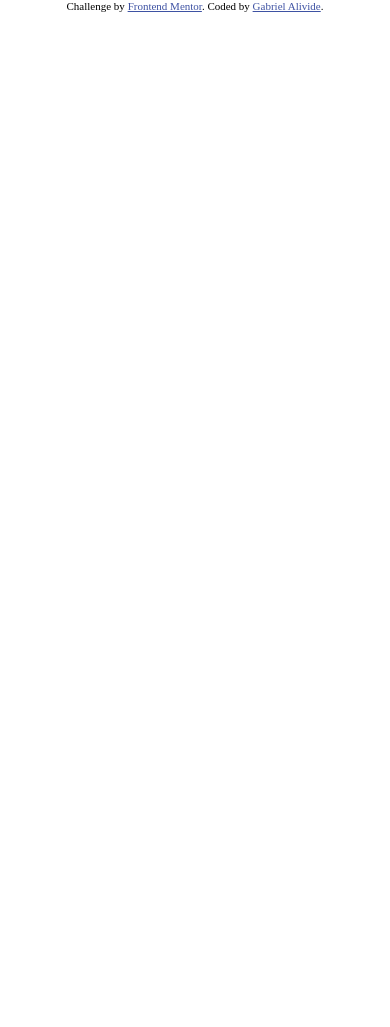
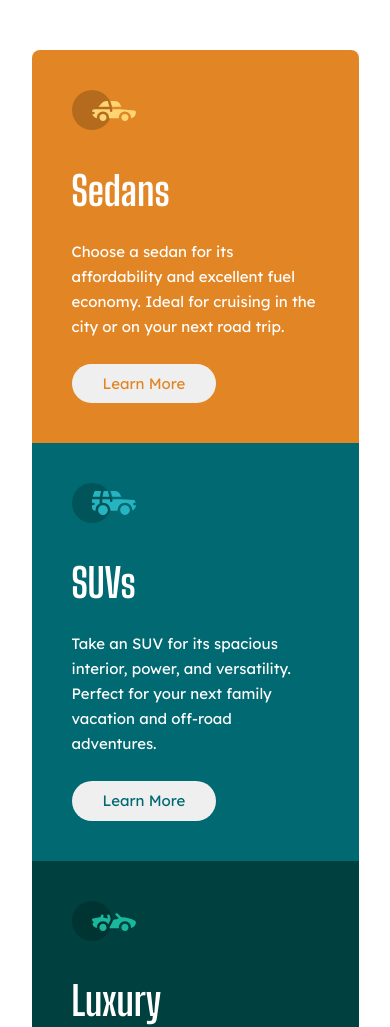
Before and after one commit to Laoluwapo/3-column-preview-card-component, a plain HTML site: page index.html in a window 390 px wide. Shown: the top 1027 px of the page. Before the commit the page ends 844 px from the top, so only its background shows below. Drawn offline with Linux system fonts and the light colour scheme.

Commit message:
Build the mobile design.

```diff
--- a/css/style.css
+++ b/css/style.css
@@ -8,8 +8,91 @@ html {
     font-size: 62.5%;
 }
 
+body {
+    display: flex;
+    align-items: center;
+    justify-content: center;
+    flex-direction: column;
+}
+
+.container {
+    overflow: hidden;
+    border-radius: .8rem;
+    max-width: 327px;
+    margin-bottom: 5rem;
+    margin-top: 5rem;
+}
+
+.car-icon {
+    margin-bottom: 3.5rem;
+}
+
+.car-heading, .car-text {
+    margin-bottom: 2.5rem;
+}
+
+.car-heading {
+    font-family: 'Big Shoulders Display', Arial, Helvetica, sans-serif;
+    font-weight: 700;
+    font-size: 4rem;
+}
+
+.car-text {
+    font-family: 'Lexend Deca', Arial, Helvetica, sans-serif;
+    font-weight: 400;
+    font-size: 1.5rem;
+    line-height: 2.5rem;
+}
+
+.sedans, .suvs, .luxury {
+    color: #FFF;
+    padding: 4rem;
+}
+
+.sedans {
+    background: #E28625;
+}
+
+.suvs {
+    background: #006971;
+}
+
+.luxury {
+    background: #004140;
+}
+
+.btn {
+    border: none;
+    border-radius: 2.5rem;
+    font-size: 1.5rem;
+    font-weight: 400;
+    font-family: 'Lexend Deca', Arial, Helvetica, sans-serif;
+    outline: none;
+    padding: 1.1rem 3.1rem;
+    transition: all .2s ease-in;
+}
+
+.btn:hover {
+    background: transparent;
+    color: #FFF;
+    border: .2rem solid #FFF;
+}
+
+.btn--sedans {
+    color: #E28625;
+}
+
+.btn--suvs {
+    color: #006971;
+}
+
+.btn--luxury {
+    color: #004140;
+}
+
 .attribution {
-    font-size: 11px; text-align: center;
+    font-size: 11px;
+    text-align: center;
 }
 
 .attribution a {
--- a/index.html
+++ b/index.html
@@ -13,12 +13,40 @@
 </head>
 <body>
   <main>
-
+    <div class="container">
+      <div class="sedans">
+        <img class="car-icon" src="images/icon-sedans.svg" alt="sedan icon">
+        <h2 class="car-heading">Sedans</h2>
+        <p class="car-text">
+          Choose a sedan for its affordability and excellent fuel economy. Ideal for cruising in the city
+          or on your next road trip.
+        </p>
+        <button class="btn btn--sedans">Learn More</button>
+      </div>
+      <div class="suvs">
+        <img class="car-icon" src="images/icon-suvs.svg" alt="suv icon">
+        <h2 class="car-heading">SUVs</h2>
+        <p class="car-text">
+          Take an SUV for its spacious interior, power, and versatility. Perfect for your next family vacation
+          and off-road adventures.
+        </p>
+        <button class="btn btn--suvs">Learn More</button>
+      </div>
+      <div class="luxury">
+        <img class="car-icon" src="images/icon-luxury.svg" alt="luxury icon">
+        <h2 class="car-heading">Luxury</h2>
+        <p class="car-text">
+          Cruise in the best car brands without the bloated prices. Enjoy the enhanced comfort of a luxury
+          rental and arrive in style.
+        </p>
+        <button class="btn btn--luxury">Learn More</button>
+      </div>
+    </div>
   </main>
   <footer>
     <div class="attribution">
       Challenge by <a href="https://www.frontendmentor.io?ref=challenge" target="_blank">Frontend Mentor</a>.
-      Coded by <a href="#">Gabriel Alivide</a>.
+      Coded by <a href="https://twitter.com/laoluwaapo">Gabriel Alivide</a>.
     </div>
   </footer>
 </body>
```
